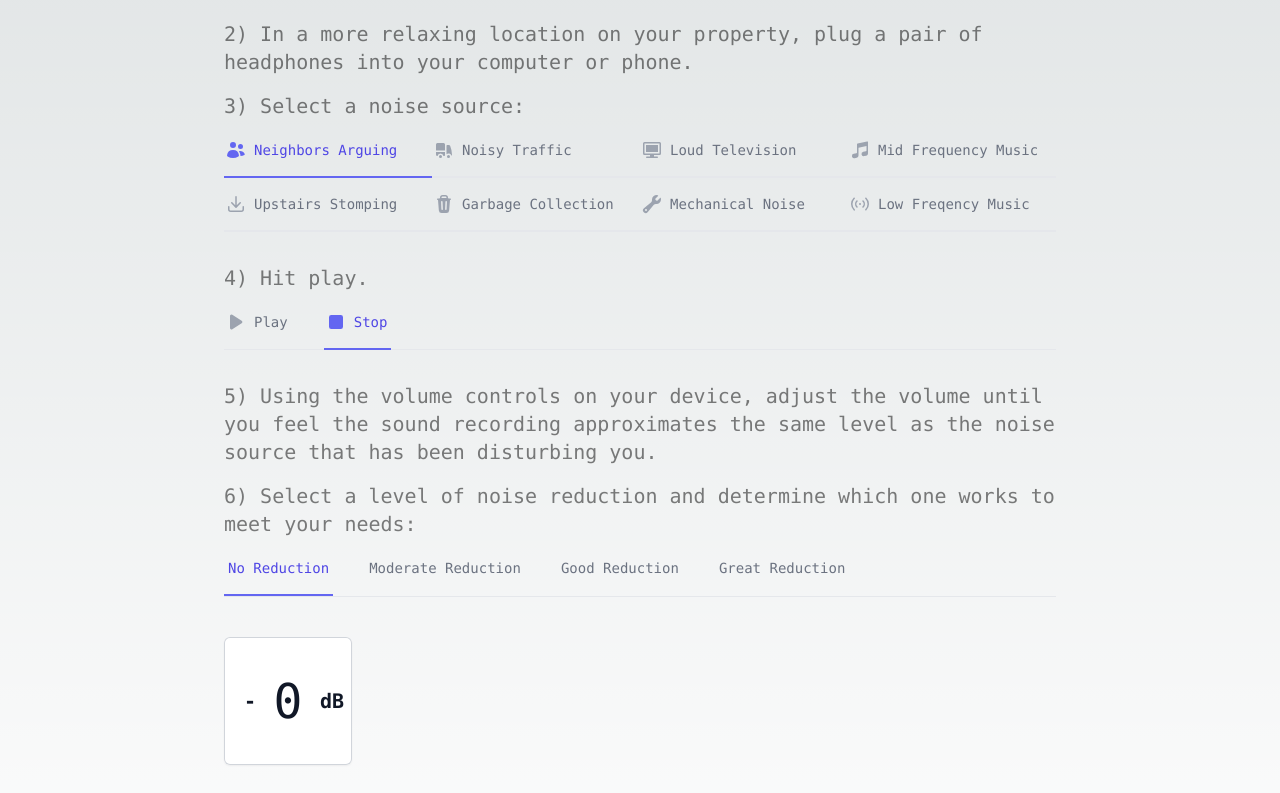
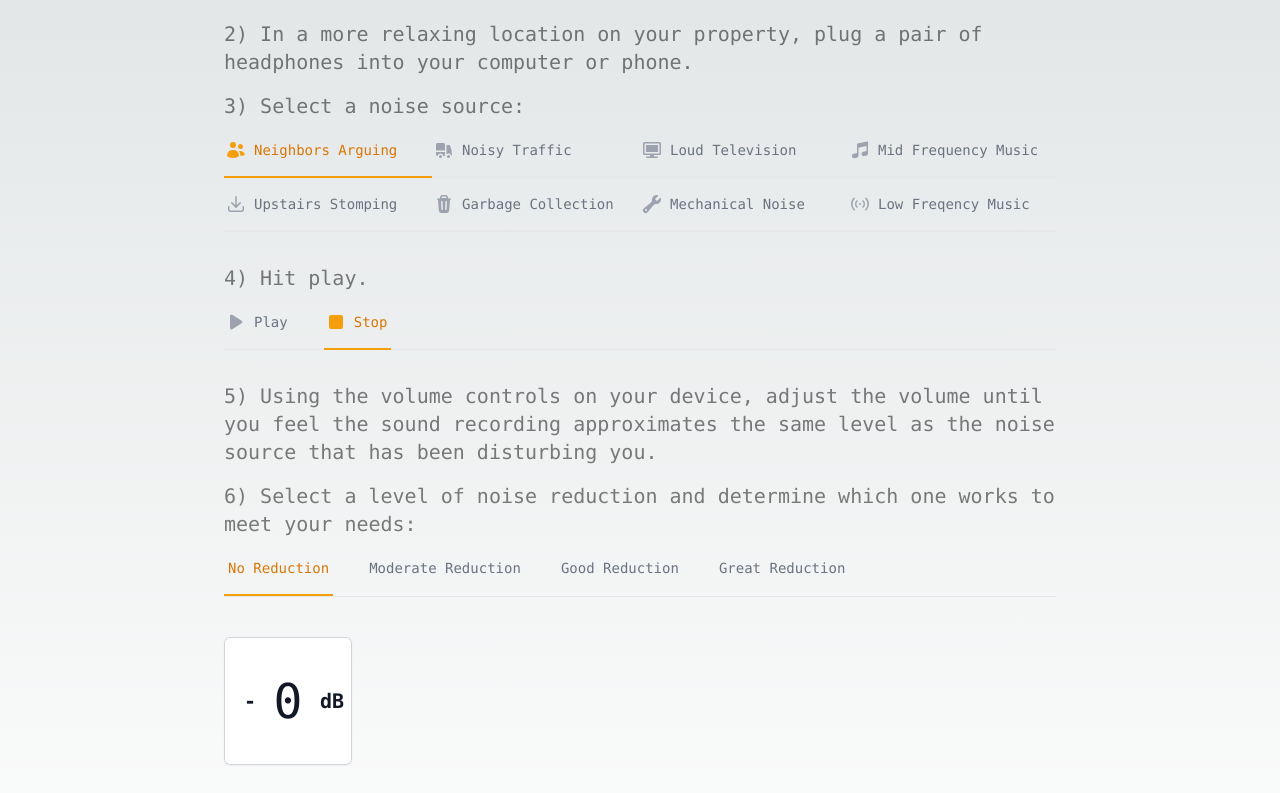
Before and after one commit to mtcolvard/banc_client_noise_simulation_tool, a Next.js app: page / in a window 1280 px wide. Shown: the part 489-1282 px from the top of the page. Built offline with nearby package versions, Linux system fonts and the light colour scheme; no server answers.

Commit message:
fixed looping timing error with the sprite file

```diff
--- a/app/page.js
+++ b/app/page.js
@@ -35,17 +35,16 @@ export default function Home() {
   const [play, { stop, sound }] = useSound('/leeToolSprite2.mp3', {
     loop: true,
     volume: percentGain,
-    autoSuspend: false,
-    preload: true,
+    // preload: true,
     sprite: {
       neighborsArguing: [0, 10000],
-      noisyTraffic: [10000, 20000],
-      loudTelevision: [20000, 32000],
-      midFrequencyMusic: [32000, 42000],
-      upstairsStomping: [42000, 52000],
-      garbageCollection: [52000, 62000],
-      mechanicalNoise: [62000, 72000],
-      lowFrequencyMusic: [72000, 82000],
+      noisyTraffic: [10000, 10000],
+      loudTelevision: [20000, 12000],
+      midFrequencyMusic: [32000, 10000],
+      upstairsStomping: [42000, 10000],
+      garbageCollection: [52000, 10000],
+      mechanicalNoise: [62000, 10000],
+      lowFrequencyMusic: [72000, 10000],
     }
   })
 
--- a/components/dbReductionTabs.js
+++ b/components/dbReductionTabs.js
@@ -39,7 +39,7 @@ export default function DbReductionTabs({ sendDbReductionTab, isDisabled } ) {
                 onClick={e => handleClick(tab.name)}
                 className={classNames(
                   tab.current
-                    ? 'border-indigo-500 text-indigo-600'
+                    ? 'border-amber-500 text-amber-600'
                     : 'border-transparent text-gray-500 hover:border-gray-300 hover:text-gray-700',
                   'group inline-flex items-center border-y-2 md:border-y-0 md:border-b-2  py-4 px-1 text-sm font-medium'
                 )}
--- a/components/noiseSourceTabs.js
+++ b/components/noiseSourceTabs.js
@@ -45,7 +45,7 @@ export default function NoiseSourceTabs({ sendNoiseSource }) {
                 onClick={e => handleClick(tab.name)}
                 className={classNames(
                   tab.current
-                    ? 'border-indigo-500 text-indigo-600'
+                    ? 'border-amber-500 text-amber-600'
                     : ' text-gray-500 hover:border-gray-300 hover:text-gray-700',
                   ' group inline-flex  items-center  border-b-2  py-4 px-1 text-sm font-medium'
                 )}
@@ -53,7 +53,7 @@ export default function NoiseSourceTabs({ sendNoiseSource }) {
               >
                 <tab.icon
                   className={classNames(
-                    tab.current ? 'text-indigo-500' : 'text-gray-400 group-hover:text-gray-500',
+                    tab.current ? 'text-amber-500' : 'text-gray-400 group-hover:text-gray-500',
                     '-ml-0.5 mr-2 h-5 w-5'
                   )}
                   aria-hidden="true"
--- a/components/playControlTabs.js
+++ b/components/playControlTabs.js
@@ -18,7 +18,7 @@ export default function PlayControlTabs({ playControls, sendPlayControlClick })
                 onClick={e => sendPlayControlClick(tab.name)}
                 className={classNames(
                   tab.current
-                    ? 'border-indigo-500 text-indigo-600'
+                    ? 'border-amber-500 text-amber-600'
                     : 'border-transparent text-gray-500 hover:border-gray-300 hover:text-gray-700',
                   'group inline-flex items-center border-b-2 py-4 px-1 text-sm font-medium'
                 )}
@@ -26,7 +26,7 @@ export default function PlayControlTabs({ playControls, sendPlayControlClick })
               >
                 <tab.icon
                   className={classNames(
-                    tab.current ? 'text-indigo-500' : 'text-gray-400 group-hover:text-gray-500',
+                    tab.current ? 'text-amber-500' : 'text-gray-400 group-hover:text-gray-500',
                     '-ml-0.5 mr-2 h-5 w-5'
                   )}
                   aria-hidden="true"
```
